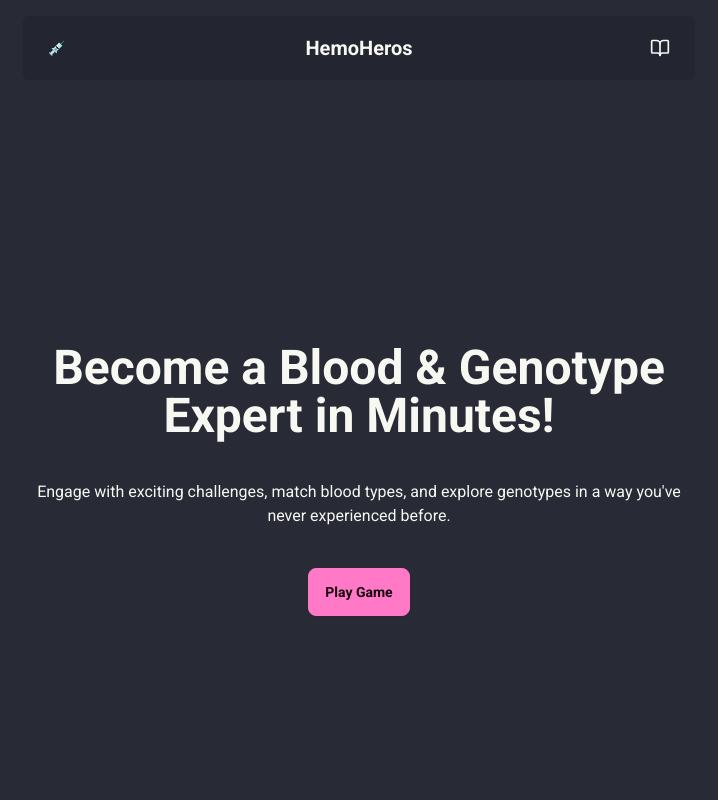
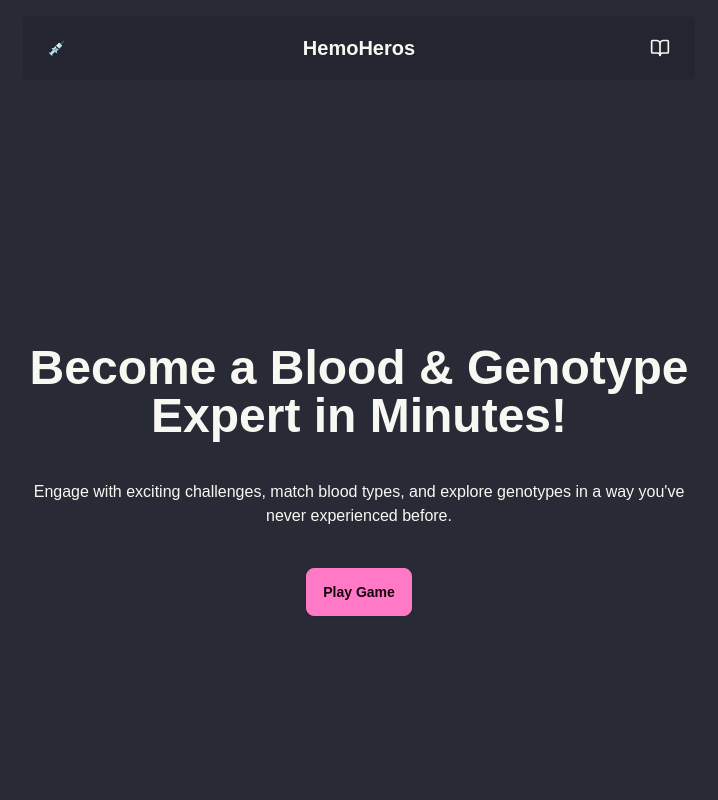
Before and after one commit to harryyking/HemoHeros, a Next.js app: page / in a window 1280 px wide. Shown: the top 800 px of the page, without its empty margins (281-999 px from the left). Built offline with nearby package versions, Linux system fonts and the light colour scheme.

Commit message:
remove f

```diff
--- a/app/layout.tsx
+++ b/app/layout.tsx
@@ -18,7 +18,6 @@ export default function RootLayout({
     <html lang="en" >
       <body
       data-theme="dracula"
-      className={brand.className}
       >
         {children}
       </body>
```
